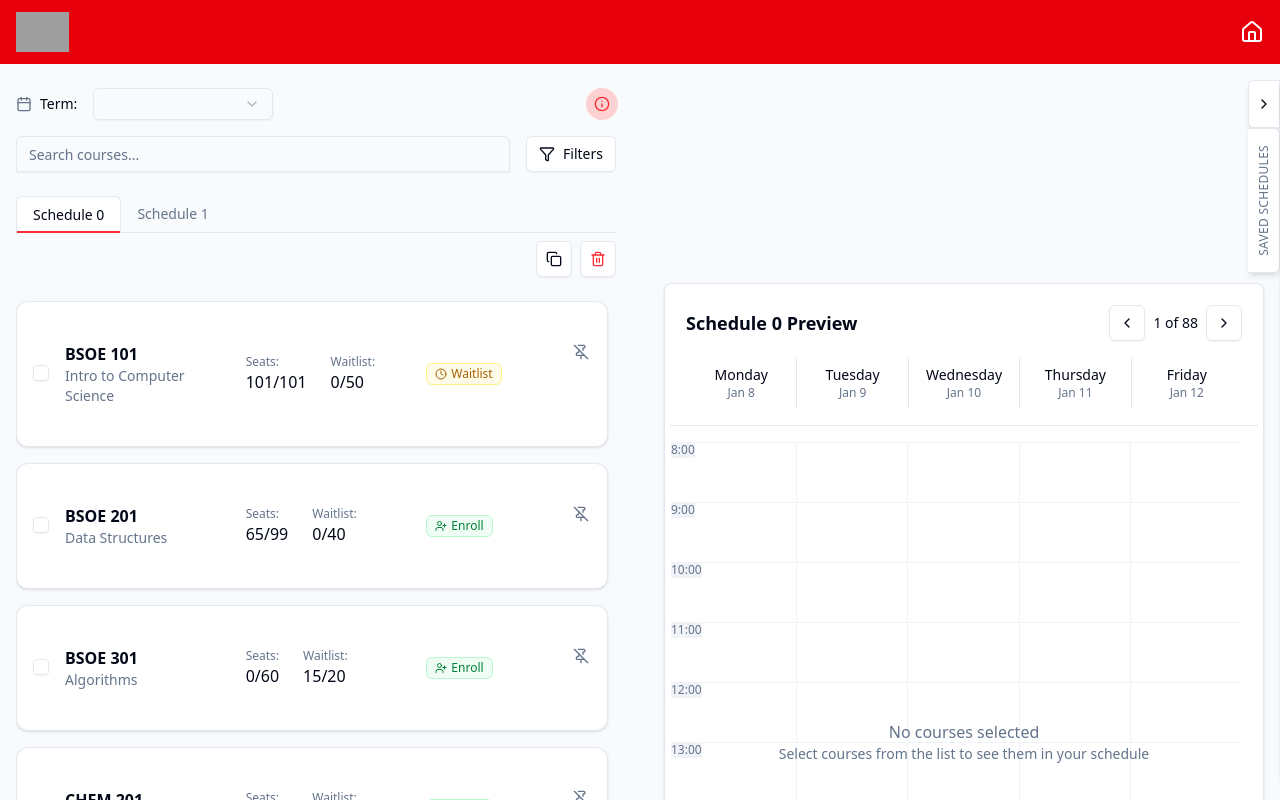
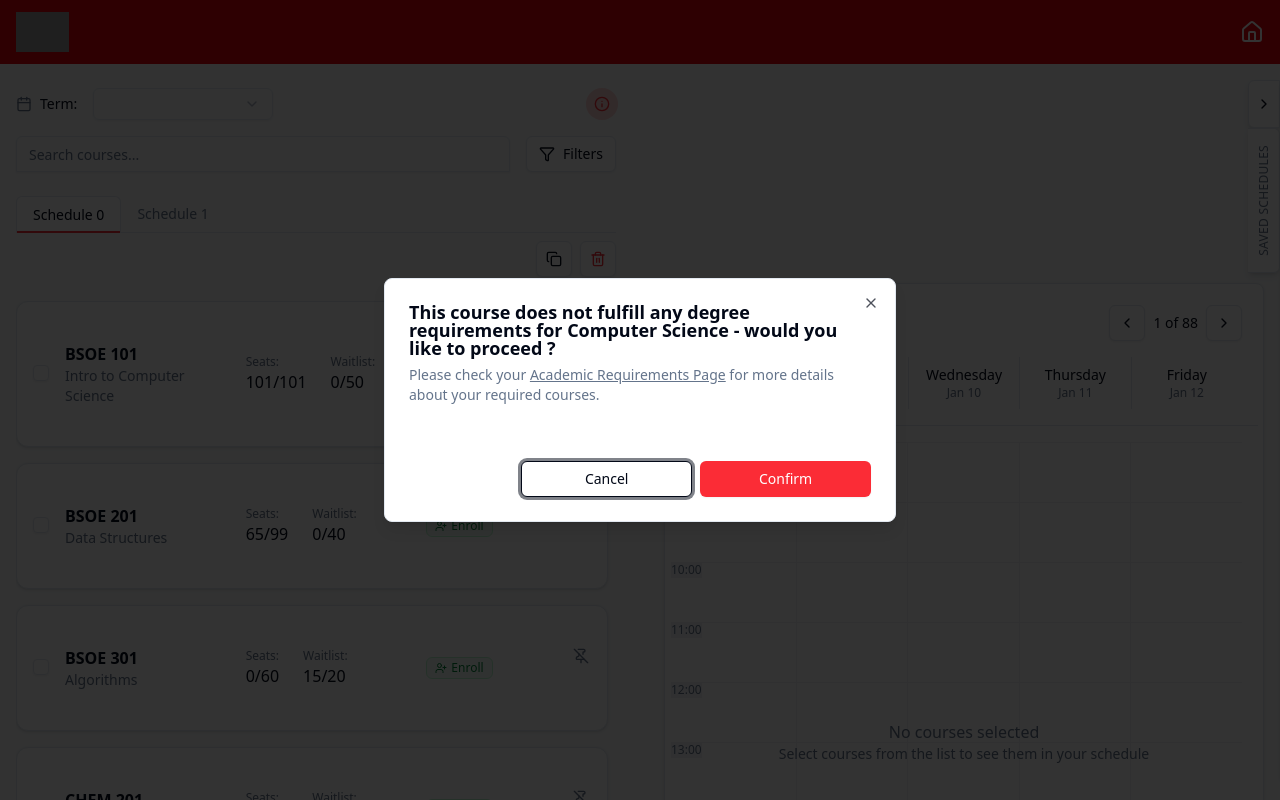
Before and after one commit to enibalo/ScheduleBuilder, a Next.js app: page /schedule in a window 1280 px wide. Shown: the top 800 px of the page. Built offline with nearby package versions, Linux system fonts and the light colour scheme; grey boxes are pictures that could not be loaded.

Commit message:
add requirements pop up

```diff
--- a/src/app/components/schedule-preview.jsx
+++ b/src/app/components/schedule-preview.jsx
@@ -42,6 +42,7 @@ export function SchedulePreview({
     orange: "bg-orange-100 border-orange-200 text-orange-900",
   }
 
+
   return (
     <div className="w-full bg-white rounded-lg border shadow-sm" style={{padding: "5px"}}>
       {/* Header */}
@@ -63,8 +64,9 @@ export function SchedulePreview({
 
         {/* Calendar Grid */}
         <div className="grid grid-cols-5 gap-px bg-border">
-          {days.map((day, i) => (
-            <div key={day} className="bg-background p-2 text-center">
+          {
+          days.map((day, i) => (
+            <div key={"text-"+day} className="bg-background p-2 text-center">
               <div className="font-medium text-sm">{day}</div>
               <div className="text-xs text-muted-foreground">{dates[i]}</div>
             </div>
@@ -78,23 +80,13 @@ export function SchedulePreview({
           {/* Grid cells */}
           <div className="grid grid-cols-5 min-h-[600px]">
             {Array.from({ length: 5 }, (_, dayIndex) => (
-              <div key={dayIndex} className="relative bg-background border-r last:border-r-0">
+              <div key={"a-day-"+ dayIndex} className="relative bg-background border-r last:border-r-0">
                 {/* Hour lines */}
-                {hours.map((hour) => {
-
-                  return (<>
-                  {dayIndex == 0 ?
-                  <div key={hour} className="absolute w-full h-px bg-border" style={{ top: `${(hour - 8) * 60}px` }} >
-                    <span className="text-xs text-muted-foreground" style={styles.hours}>{`${hour}:00`}</span>
-                  </div>
-                  :
-                  <div key={hour} className="absolute w-full h-px bg-border" style={{ top: `${(hour - 8) * 60}px` }} />
-
-                }
-                  </>);
-                }
-
-                  )}
+                {hours.map((hour) => (
+                    <div key={`${dayIndex}-${hour}-hour`} className="absolute w-full h-px bg-border" style={{ top: `${(hour - 8) * 60}px` }} >
+                    {dayIndex == 0 && <span className="text-xs text-muted-foreground" style={styles.hours}>{`${hour}:00`}</span>}
+                    </div>
+                  ))}
               </div>
             ))}
           </div>
@@ -109,7 +101,7 @@ export function SchedulePreview({
 
             return (
               <div
-                key={`${course.code}-${index}`}
+                key={`schedule-preview-${course.code}-${index}`}
                 className={`absolute border rounded-md p-1 ${colors[course.color]} group`}
                 style={{
                   left,
@@ -146,6 +138,7 @@ export function SchedulePreview({
 
             return (
               <div
+              key={"conflict-" + index}
               className="absolute p-1 group opacity-60 pointer-events-none"
               style={{
                 backgroundImage: `repeating-linear-gradient(
--- /dev/null
+++ b/src/app/schedule/Requirements.jsx
@@ -0,0 +1,35 @@
+import {
+    Dialog,
+    DialogContent,
+    DialogDescription,
+    DialogFooter,
+    DialogHeader,
+    DialogTitle,
+  } from "@/components/ui/dialog";
+
+  import { Button } from "@/components/ui/button";
+
+  export function RequirementsDialog({open, onConfirm, onCancel}) {
+    return (
+      <Dialog open={open} onOpenChange={onCancel}>
+        <DialogContent>
+          <DialogHeader>
+            <DialogTitle>This course does not fulfill any degree requirements for Computer Science - would you like to proceed ?</DialogTitle>
+            <DialogDescription>
+              Please check your <a className="underline" href="https://example.com/">Academic Requirements Page</a> for more details about your required courses.
+            </DialogDescription>
+          </DialogHeader>
+          <DialogFooter className="pt-10">
+                <div className="flex justify-end gap-2">
+                <Button variant="outline" className="w-full" onClick={onCancel}>
+                Cancel
+              </Button>
+              <Button className="w-full bg-red-500 hover:bg-red-600 text-white" onClick={onConfirm}>
+                Confirm
+              </Button>
+                </div>
+          </DialogFooter>
+        </DialogContent>
+      </Dialog>
+    )
+  }
--- a/src/app/schedule/SuggestCourses.jsx
+++ b/src/app/schedule/SuggestCourses.jsx
@@ -42,7 +42,7 @@ export default function SuggestedCourses({ onClick }) {
       <div className="pt-10 flex flex-col gap-10">
         {courses.map((course) => {
           return (
-            <Card style={{padding: "5px 0px"}}>
+            <Card key={"suggested-"+ course.code} style={{padding: "5px 0px"}}>
               <div className="text-left p-4" value={course.code} onClick={(e) => onclick(e.target.value)}>
                 <div className="pb-5">
                 <h3 className="font-bold">{course.code}</h3>
--- a/src/app/schedule/page.jsx
+++ b/src/app/schedule/page.jsx
@@ -37,7 +37,9 @@ import SuggestedCourses from "./SuggestCourses"
 import baseData from "@/app/database/baseData.json";
 import allCourses from "@/app/database/allClasses.json";
 import CourseList from "@/app/components/CourseList"
-import GetScheduleDialog from "@/app/components/GetScheduleDialog"
+import GetScheduleDialog from "@/app/components/GetScheduleDialog";
+
+import { RequirementsDialog } from "./Requirements";
 
 export default function CourseSearch() {
   // load data from the database
@@ -83,6 +85,7 @@ export default function CourseSearch() {
   const [pendingActions, setPendingActions] = useState([])
   const [confirmationOpen, setConfirmationOpen] = useState(false)
   const [successDialogOpen, setSuccessDialogOpen] = useState(false)
+  const [requiredDialogOpen, setRequiredDialogOpen] = useState(true)
 
   const [filterDialogOpen, setFilterDialogOpen] = useState(false)
   const [isFocused, setIsFocused] = useState(false);
@@ -845,7 +848,7 @@ export default function CourseSearch() {
         </div>
         {/* Confirmation Dialog */}
         <GetScheduleDialog open={confirmationOpen} courses={activeScheduleData.courses} onConfirm={handleConfirmActions} onCancel={handleCancelActions} />
-
+        <RequirementsDialog open={requiredDialogOpen} onConfirm={()=> {console.log("item added"); setRequiredDialogOpen(false)}} onCancel={()=> setRequiredDialogOpen(false)}></RequirementsDialog>
         <SuccessDialog open={successDialogOpen} onOpenChange={setSuccessDialogOpen} actions={pendingActions} />
       </div>
     </div>
```
